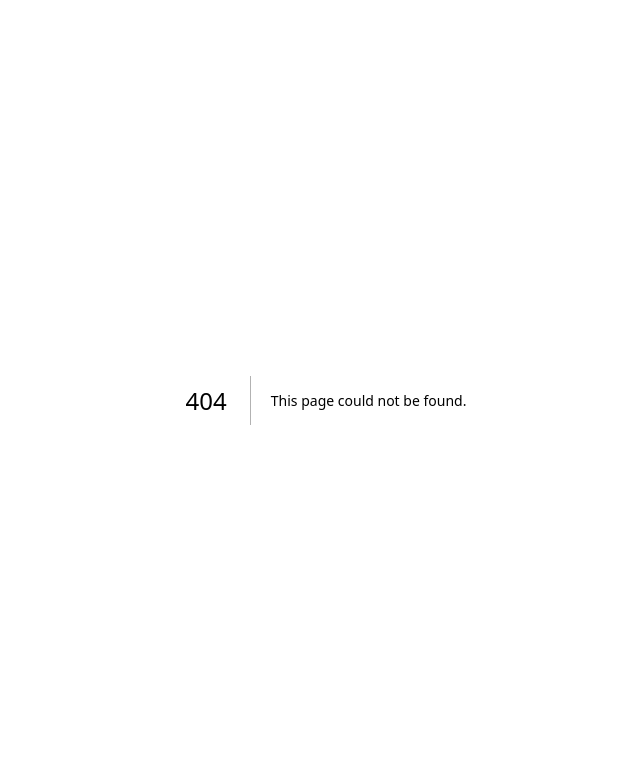
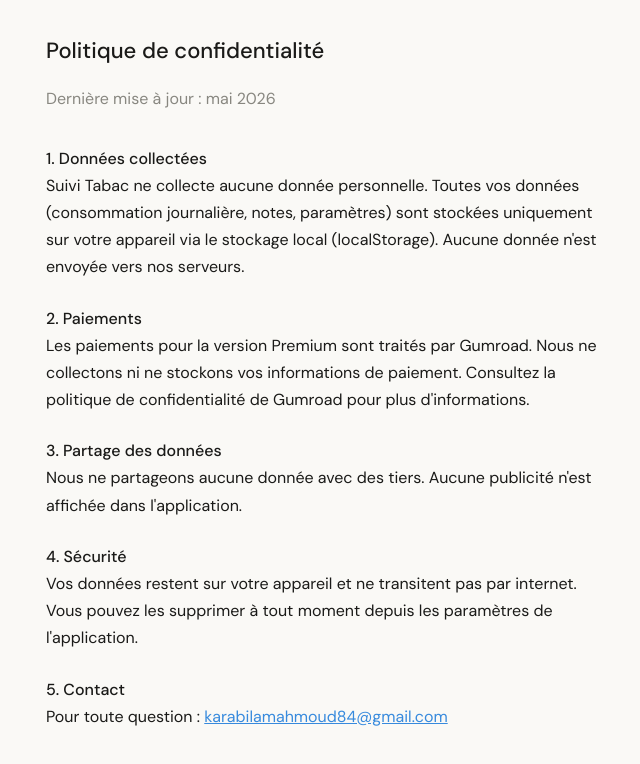
Before and after one commit to Indep01/react-smoking-tracker, a Next.js app: page /privacy in a window 1280 px wide. Before the commit this address had no page. Shown: the top 764 px of the page, without its empty margins (314-954 px from the left). Built offline with nearby package versions, Linux system fonts and the light colour scheme.

Commit message:
feat: code activation premium SUIVI-PRO  privacy

```diff
--- /dev/null
+++ b/app/privacy/page.tsx
@@ -0,0 +1,23 @@
+export default function PrivacyPage() {
+  return (
+    <main style={{ maxWidth: 600, margin: '0 auto', padding: '2rem 1.25rem', fontFamily: 'DM Sans, sans-serif', color: '#1a1a18', lineHeight: 1.7 }}>
+      <h1 style={{ fontSize: 22, fontWeight: 500, marginBottom: '1rem' }}>Politique de confidentialité</h1>
+      <p style={{ color: '#888780', marginBottom: '2rem' }}>Dernière mise à jour : mai 2026</p>
+
+      <h2 style={{ fontSize: 16, fontWeight: 500, marginTop: '1.5rem' }}>1. Données collectées</h2>
+      <p>Suivi Tabac ne collecte aucune donnée personnelle. Toutes vos données (consommation journalière, notes, paramètres) sont stockées uniquement sur votre appareil via le stockage local (localStorage). Aucune donnée n'est envoyée vers nos serveurs.</p>
+
+      <h2 style={{ fontSize: 16, fontWeight: 500, marginTop: '1.5rem' }}>2. Paiements</h2>
+      <p>Les paiements pour la version Premium sont traités par Gumroad. Nous ne collectons ni ne stockons vos informations de paiement. Consultez la politique de confidentialité de Gumroad pour plus d'informations.</p>
+
+      <h2 style={{ fontSize: 16, fontWeight: 500, marginTop: '1.5rem' }}>3. Partage des données</h2>
+      <p>Nous ne partageons aucune donnée avec des tiers. Aucune publicité n'est affichée dans l'application.</p>
+
+      <h2 style={{ fontSize: 16, fontWeight: 500, marginTop: '1.5rem' }}>4. Sécurité</h2>
+      <p>Vos données restent sur votre appareil et ne transitent pas par internet. Vous pouvez les supprimer à tout moment depuis les paramètres de l'application.</p>
+
+      <h2 style={{ fontSize: 16, fontWeight: 500, marginTop: '1.5rem' }}>5. Contact</h2>
+      <p>Pour toute question : <a href="mailto:karabilamahmoud84@gmail.com" style={{ color: '#378ADD' }}>karabilamahmoud84@gmail.com</a></p>
+    </main>
+  )
+}
```
